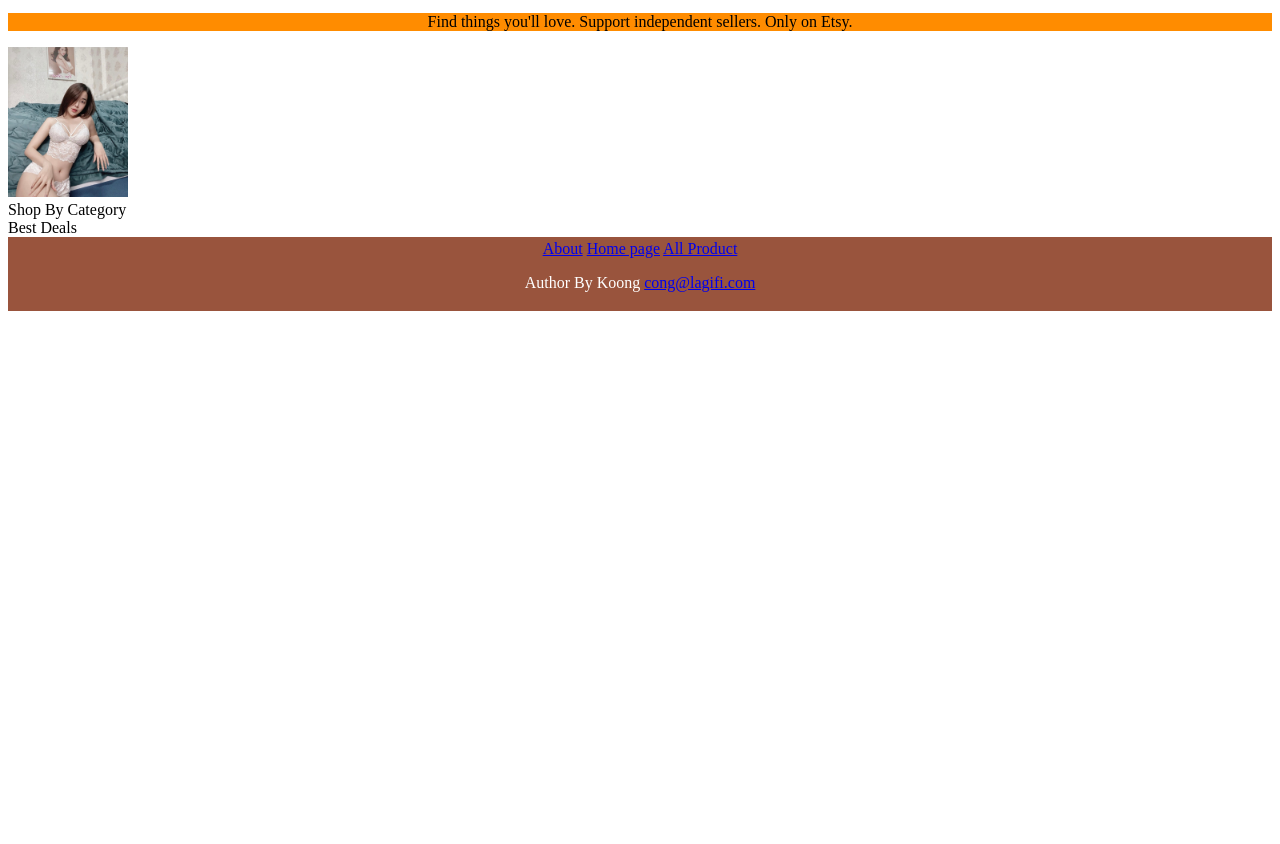
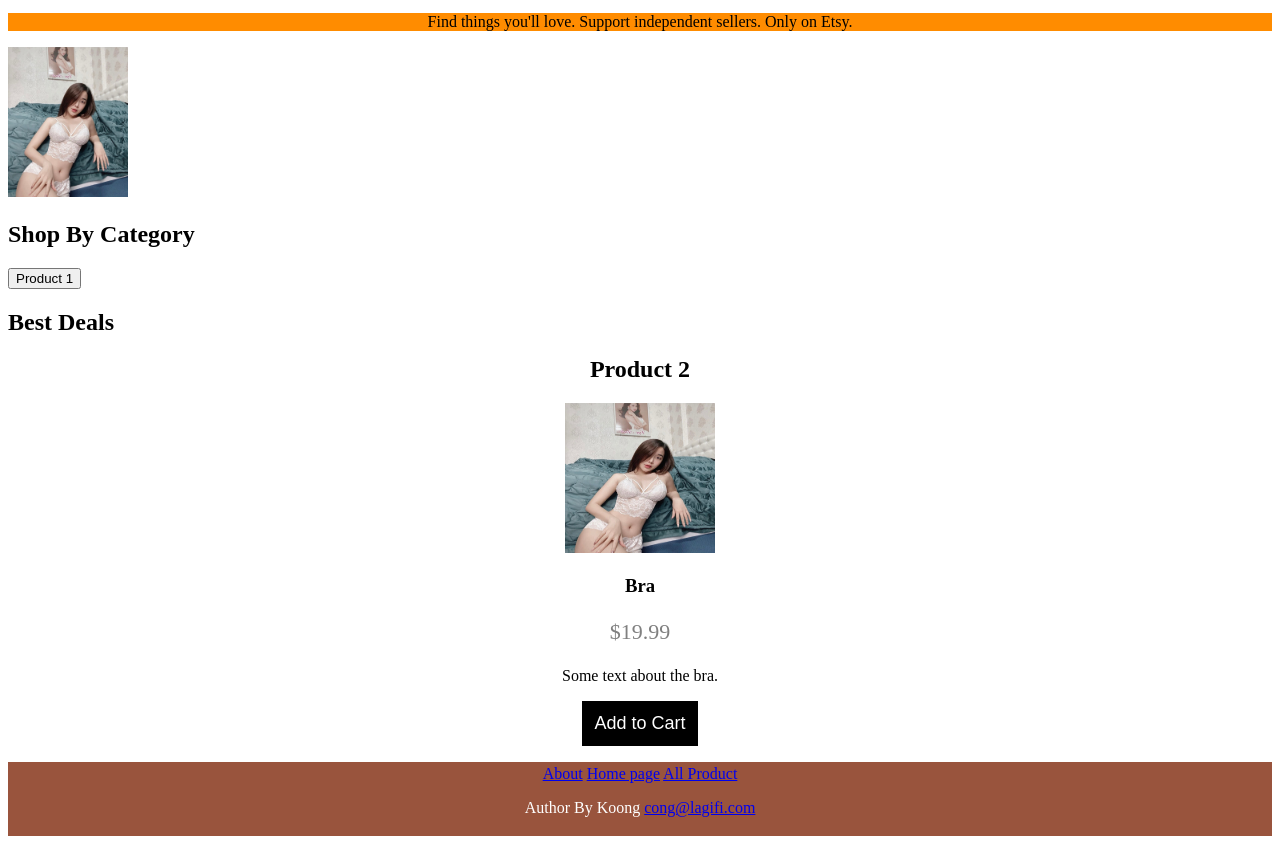
Before and after one commit to centertaimen/learnreactjs, a plain HTML site: page learnreactjsday2/etsy.html in a window 1280 px wide. Shown: the part 29-873 px from the top of the page. Before the commit the page ends 800 px from the top, so only its background shows below. Drawn offline with Linux system fonts and the light colour scheme.

Commit message:
Change edit

```diff
--- a/learnreactjsday2/etsy.html
+++ b/learnreactjsday2/etsy.html
@@ -12,7 +12,7 @@
       <div></div>
       <div>
         <nav>
-          <img src="ets.png" alt="logo" />
+          <img src="ets.png" sizes="10" alt="logo" />
           <a href="#">Best Seller</a>
           <a href="#">Apparel</a>
           <a href="#">Accessories</a>
@@ -31,10 +31,22 @@
         <section class="imagebody"><img src="1.jpg" alt="anh etsy" /></section>
       </div>
       <div>
-        <section>Shop By Category</section>
+        <section>
+          <h2>Shop By Category</h2>
+          <button class="productbutton">Product 1</button>
+        </section>
       </div>
-      <div>Best Deals</div>
+      <div><h2>Best Deals</h2></div>
     </main>
+    <h2 style="text-align: center">Product 2</h2>
+
+    <div class="card">
+      <img src="1.jpg" alt="Denim Bra" style="width: 50%" />
+      <h3>Bra</h3>
+      <p class="price">$19.99</p>
+      <p>Some text about the bra.</p>
+      <p><button>Add to Cart</button></p>
+    </div>
   </body>
   <footer>
     <div></div>
--- a/learnreactjsday2/styleetsy.css
+++ b/learnreactjsday2/styleetsy.css
@@ -9,11 +9,14 @@
   background-size: 150px;
 }
 img {
-  size: 30px;
+  size: 10px;
   height: 150px;
   /* position: sticky;
   vertical-align: middle; */
   align-items: center;
+}
+productbutton {
+  size: 29px;
 }
 header {
   background-color: darkkhaki;
@@ -24,3 +27,25 @@ footer {
   background-color: rgb(153, 84, 61);
   color: white;
 }
+.card {
+  /* box-shadow: 0 4px 8px 0 rgba(0, 0, 0, 0.2); */
+  max-width: 300px;
+  margin: auto;
+  text-align: center;
+}
+
+.price {
+  color: grey;
+  font-size: 22px;
+}
+
+.card button {
+  border: none;
+  outline: 0;
+  padding: 12px;
+  color: white;
+  background-color:black;
+  text-align: center;
+  cursor: zoom-out;
+  font-size: 18px;
+}
```
